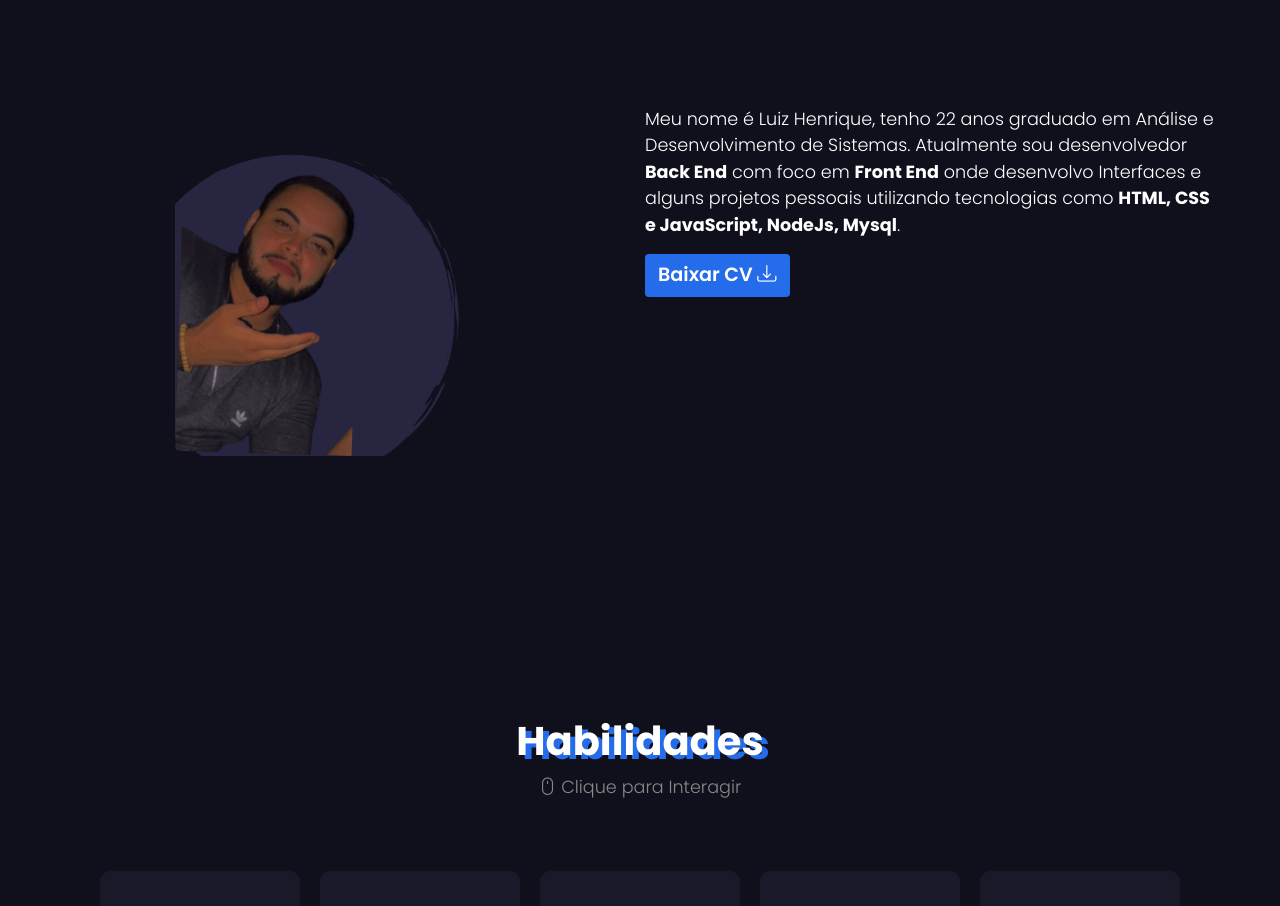
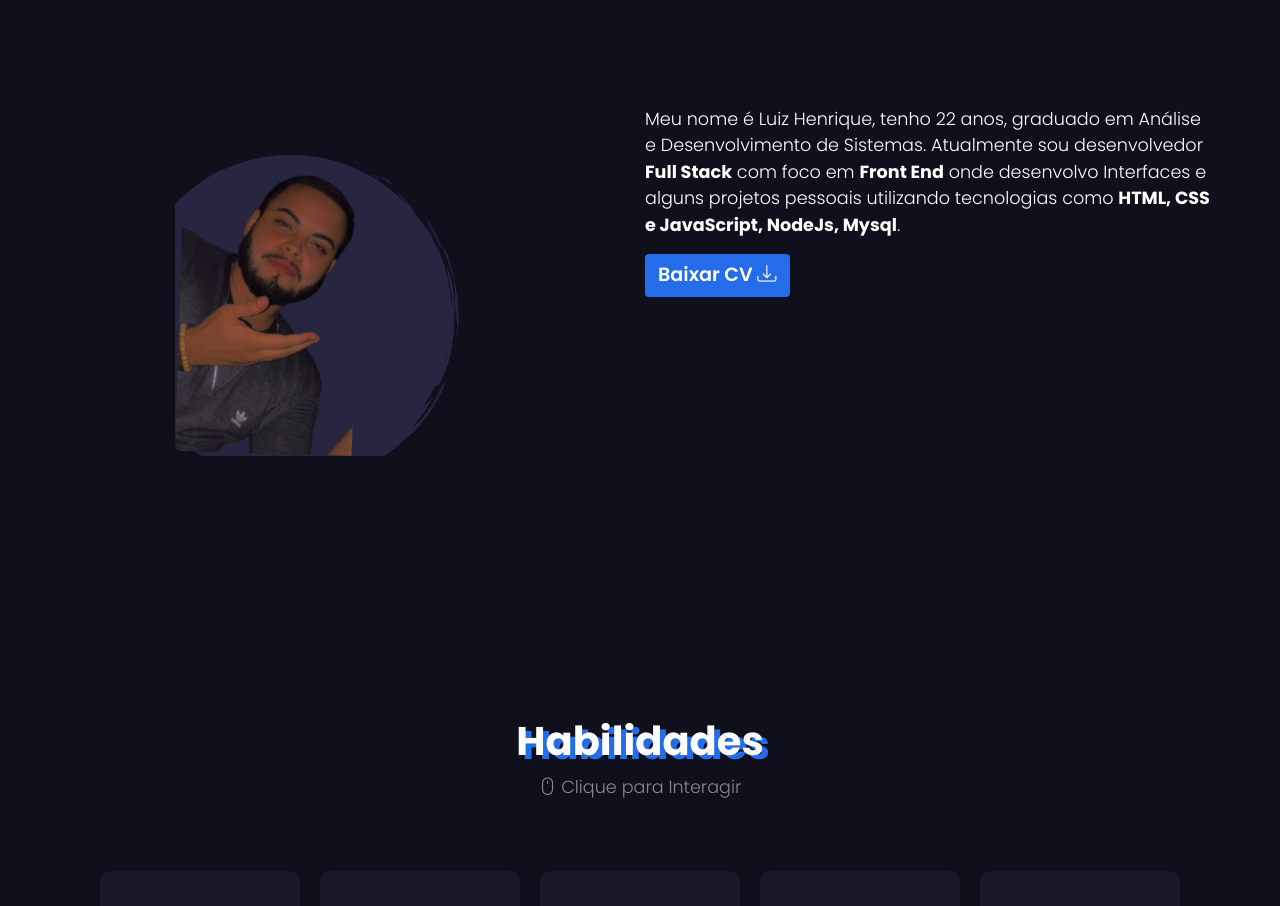
Before and after one commit to LuizHenr1que/portfolio-v1, a plain HTML site: page index.html in a window 1280 px wide. Shown: the part 973-1879 px from the top of the page. Drawn offline with nearby package versions, Linux system fonts and the light colour scheme.

Commit message:
Update index.html
corrigindo

```diff
--- a/index.html
+++ b/index.html
@@ -115,7 +115,7 @@
                     <img src="img/perfil.jpeg.png">
                 </div>
                 <div class="info-about" data-right>
-                    <p>Meu nome é Luiz Henrique, tenho 22 anos graduado em Análise e Desenvolvimento de Sistemas. Atualmente sou desenvolvedor <strong>Back End</strong> com foco em <strong>Front End</strong> onde desenvolvo Interfaces e alguns projetos pessoais utilizando tecnologias como <strong>HTML, CSS e JavaScript, NodeJs, Mysql</strong>.</p>
+                    <p>Meu nome é Luiz Henrique, tenho 22 anos, graduado em Análise e Desenvolvimento de Sistemas. Atualmente sou desenvolvedor <strong>Full Stack</strong> com foco em <strong>Front End</strong> onde desenvolvo Interfaces e alguns projetos pessoais utilizando tecnologias como <strong>HTML, CSS e JavaScript, NodeJs, Mysql</strong>.</p>
 
                     <a href="pdf/LuizHenriqueCurriculo.pdf" download="Curriculo Luiz" class="btn button">
                         Baixar CV
```
